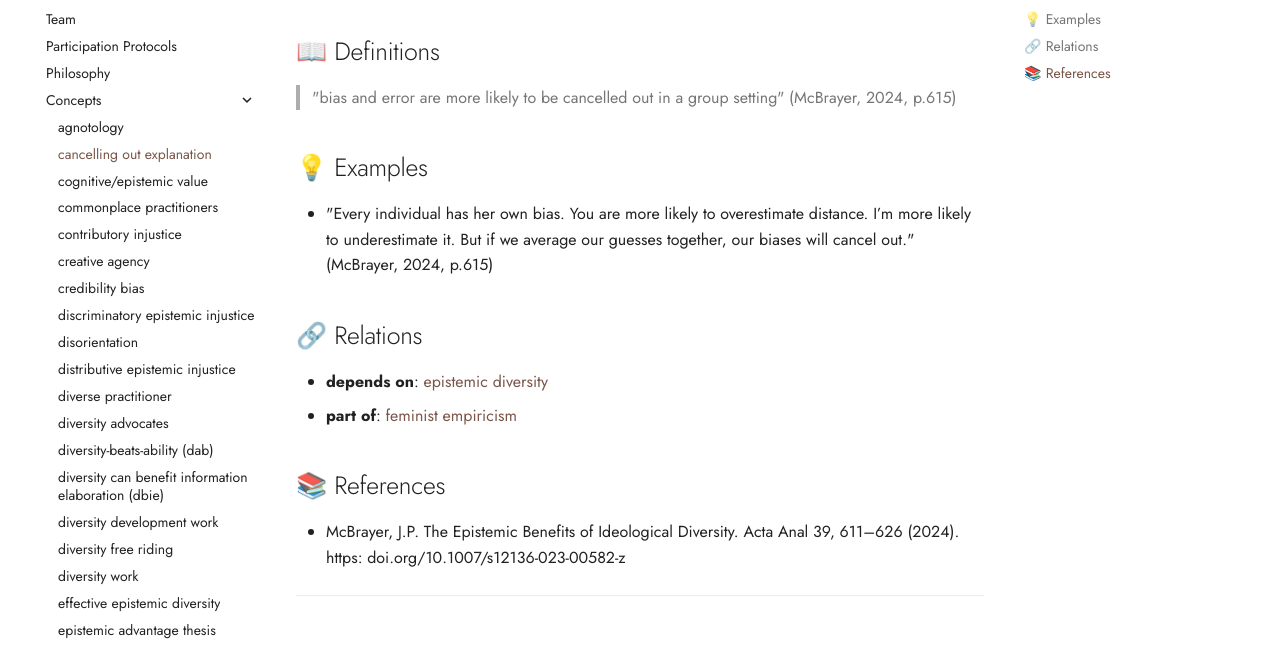
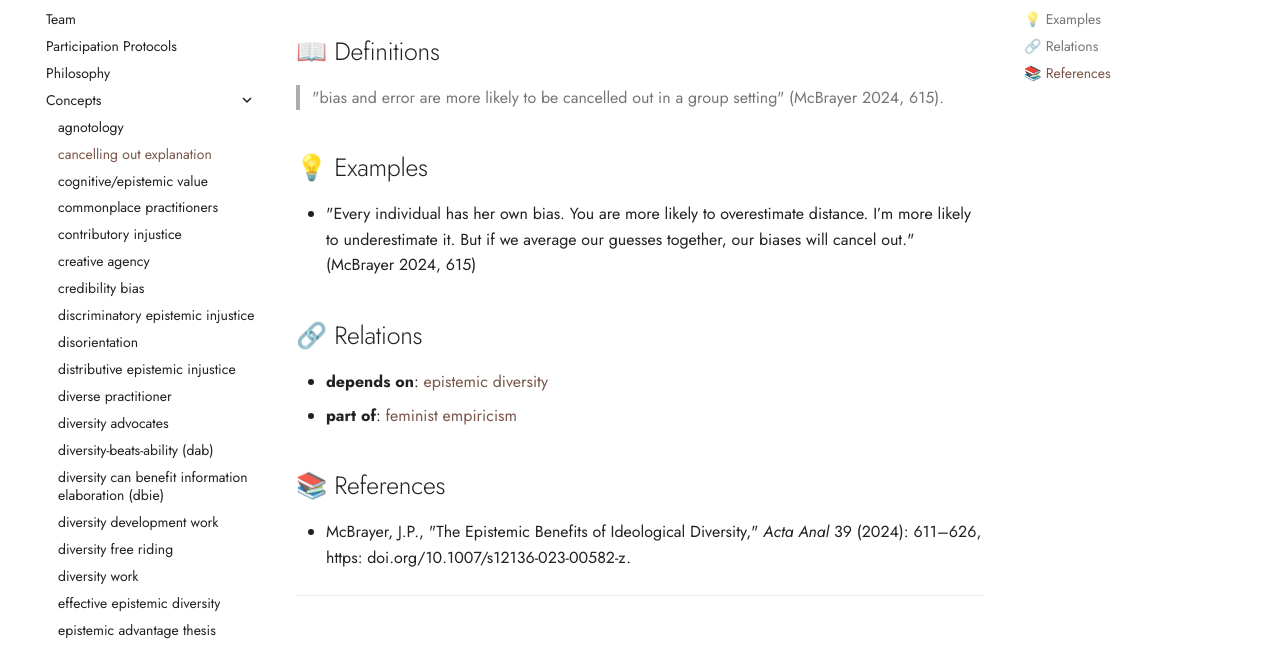
Before and after one commit to conceptcartography/conceptcartography, an MkDocs documentation site: the page built from docs/concepts/cancelling-out-explanation.md, in a window 1280 px wide. Shown: the part 146-795 px from the top of the page. Built offline with MkDocs 1.6.1 and Material for MkDocs 9.7.7, drawn with Linux system fonts in a browser that asks for light colours; comment, search, counter and statistics services are not loaded; the version menu is left out.

```diff
--- a/docs/concepts/cancelling-out-explanation.md
+++ b/docs/concepts/cancelling-out-explanation.md
@@ -1,15 +1,14 @@
 ---
 concept: cancelling out explanation
 references:
-- 'McBrayer, J.P. The Epistemic Benefits of Ideological Diversity. Acta Anal 39, 611–626
-  (2024). https: doi.org/10.1007/s12136-023-00582-z'
+- 'McBrayer, J.P., "The Epistemic Benefits of Ideological Diversity," _Acta Anal_ 39 (2024): 611–626, https: doi.org/10.1007/s12136-023-00582-z.'
 definitions:
-- '"bias and error are more likely to be cancelled out in a group setting" (McBrayer,
-  2024, p.615)'
+- '"bias and error are more likely to be cancelled out in a group setting" (McBrayer
+  2024, 615).'
 examples:
 - description: '"Every individual has her own bias. You are more likely to overestimate
     distance. I’m more likely to underestimate it. But if we average our guesses together,
-    our biases will cancel out." (McBrayer, 2024, p.615)'
+    our biases will cancel out." (McBrayer 2024, 615).'
 relations:
 - type: depends on
   target: epistemic diversity
@@ -21,11 +20,11 @@ relations:
 
 ## 📖 Definitions
 
-> "bias and error are more likely to be cancelled out in a group setting" (McBrayer, 2024, p.615)
+> "bias and error are more likely to be cancelled out in a group setting" (McBrayer 2024, 615).
 
 ## 💡 Examples
 
-- "Every individual has her own bias. You are more likely to overestimate distance. I’m more likely to underestimate it. But if we average our guesses together, our biases will cancel out." (McBrayer, 2024, p.615)
+- "Every individual has her own bias. You are more likely to overestimate distance. I’m more likely to underestimate it. But if we average our guesses together, our biases will cancel out." (McBrayer 2024, 615)
 
 ## 🔗 Relations
 
@@ -34,7 +33,7 @@ relations:
 
 ## 📚 References
 
-- McBrayer, J.P. The Epistemic Benefits of Ideological Diversity. Acta Anal 39, 611–626 (2024). https: doi.org/10.1007/s12136-023-00582-z
+- McBrayer, J.P., "The Epistemic Benefits of Ideological Diversity," _Acta Anal_ 39 (2024): 611–626, https: doi.org/10.1007/s12136-023-00582-z.
 
 ---
 
```
